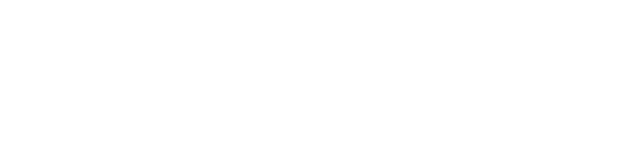
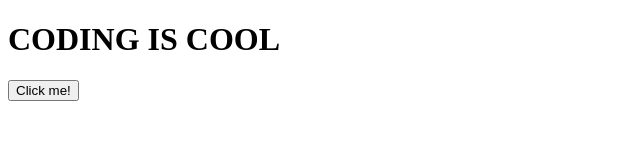
Before and after one commit to warnercarpenter/git-intro, a plain HTML site: page index.html in a window 1280 px wide. Shown: the whole page, without its empty margins (0-640 px from the left). Drawn offline with Linux system fonts and the light colour scheme.

Commit message:
added button to index.html

```diff
--- a/index.html
+++ b/index.html
@@ -7,6 +7,7 @@
     <title>Document</title>
 </head>
 <body>
-
+    <h1>CODING IS COOL</h1>
+    <button>Click me!</button>
 </body>
 </html>
```
